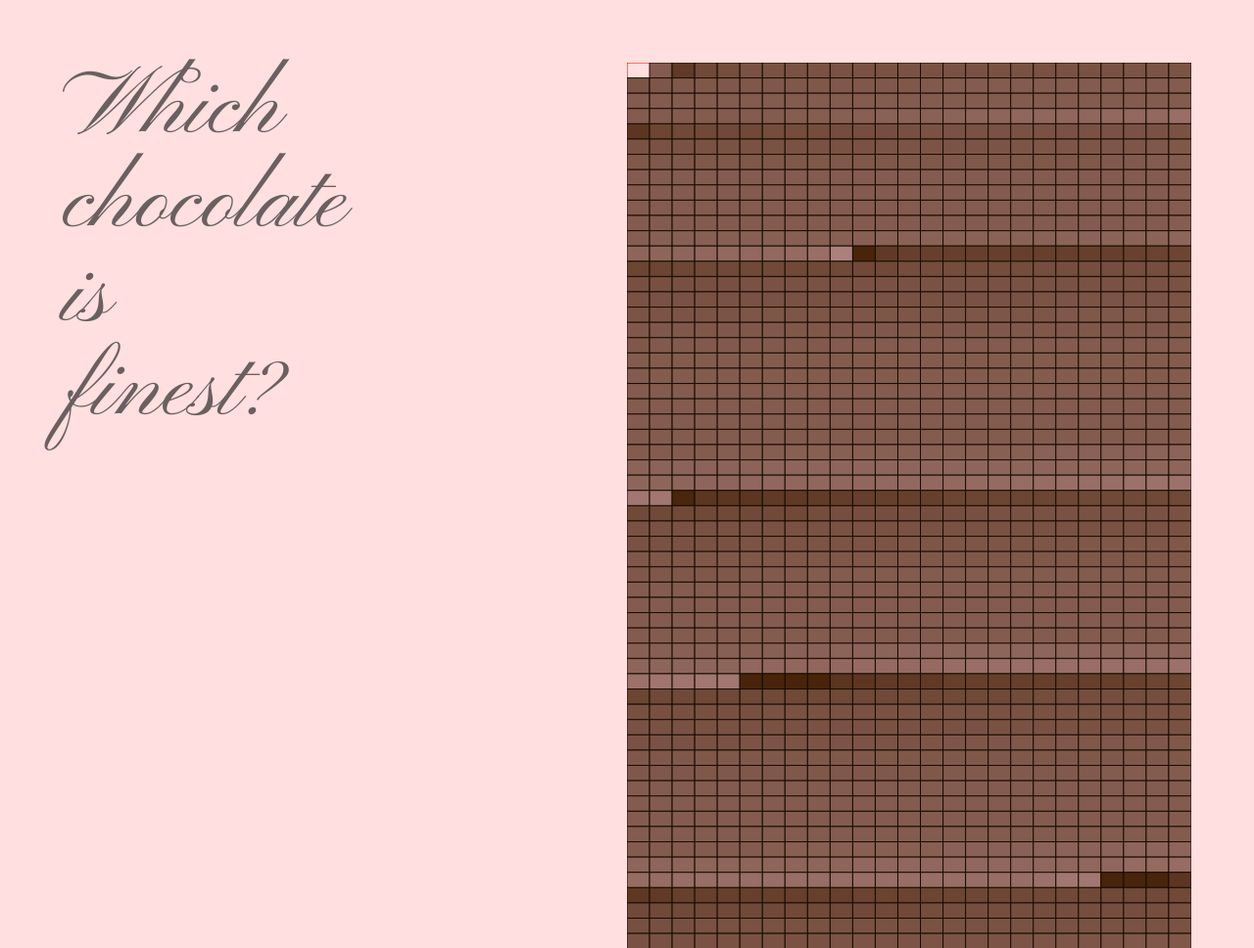
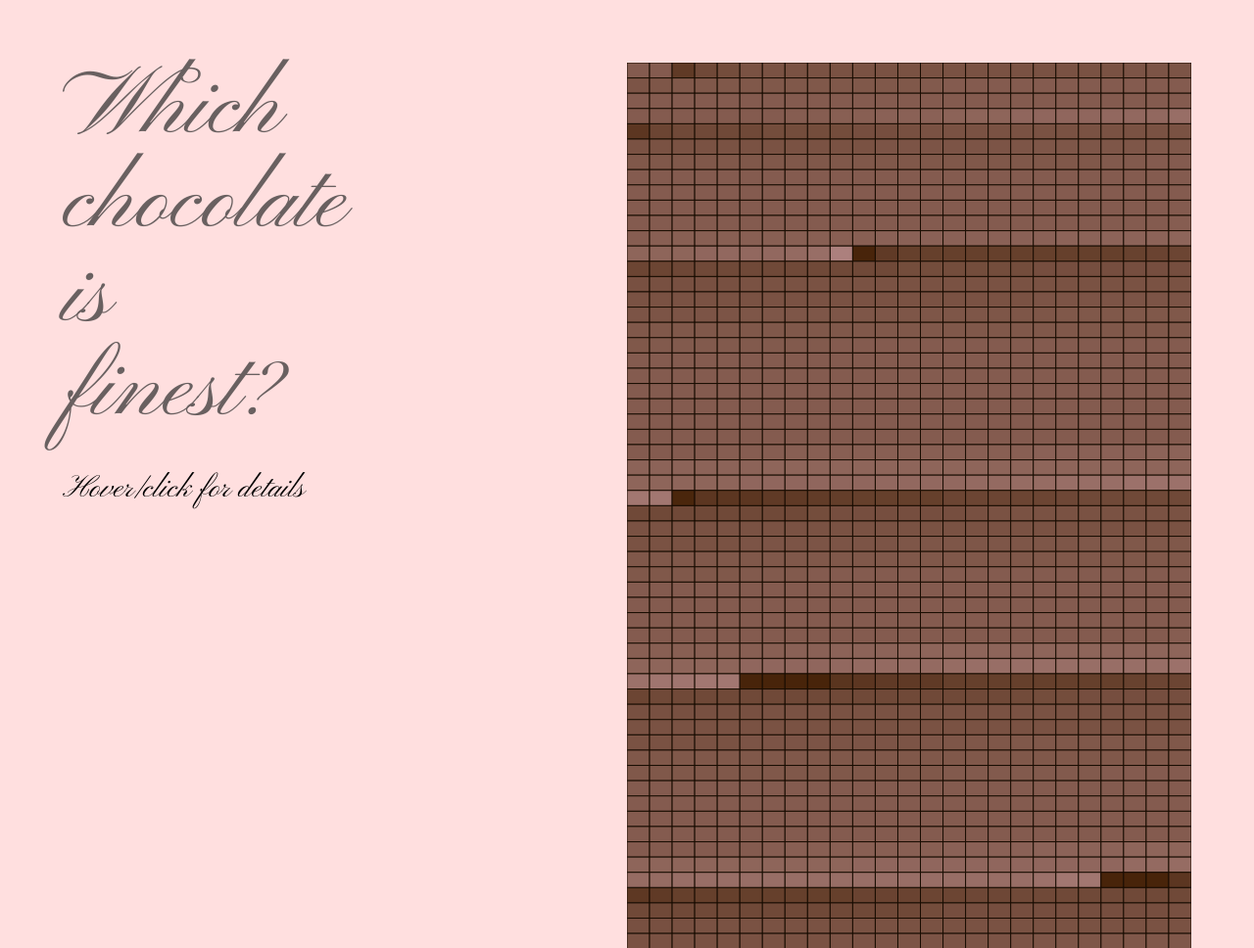
Before and after one commit to NohaKareem/Chocolate-ratings, a website: page index.html in a window 1280 px wide. Shown: the top 968 px of the page at 98% size. Drawn offline with nearby package versions, Linux system fonts and the light colour scheme.

Commit message:
Code cleanup + add alternative view

```diff
--- a/index.html
+++ b/index.html
@@ -15,11 +15,10 @@
     </head>
 
     <body>
-        <!-- <img src="https://lipis.github.io/flag-icon-css/flags/4x3/ca.svg" alt="" style="width:40%"> -->
         <div class="container">
             <div class="leftPanel">
                 <h1>Which chocolate is finest?</h1>
-                <div class="tooltip"></div>
+                <div class="tooltip">Hover/click for details</div>
             </div>
             <div id="vis"></div>
         </div>
--- a/js/main.js
+++ b/js/main.js
@@ -1,4 +1,4 @@
-const VIS_HT = window.innerHeight * .7, VIS_WID = window.innerWidth * .45; //~
+const VIS_HT = window.innerHeight * .7, VIS_WID = window.innerWidth * .45;
 const MAX_BOXES_PER_ROW = 25, MARGIN = 2.5;
 let box_ht, prevRows = 0;
 
@@ -16,11 +16,12 @@ var dataset = d3.csv('flavors_of_cacao.csv').get((dataset) => {
 		countryCodesData.find(country => country.Name == "Trinidad and Tobago").Name = "Trinidad, Tobago";
 		countryCodesData.push({ Name: 'Hawaii', Code: 'US' });
 
-		// Account for typos
+		// account for typos
 		countryCodesData.push({ Name: 'Domincan Republic', Code: 'DO' });
 		countryCodesData.push({ Name: 'Cost Rica', Code: 'CR' });
 
-		// helper methods~
+		// helper methods
+		// sort chocolates by cocoa
 		let sortChocByCocoa = (c1, c2) => { return removePercent(c2['Cocoa Percent']) - removePercent(c1['Cocoa Percent']) }
 
 		// sort chocolates by rating, then cocoa percent
@@ -94,44 +95,51 @@ var dataset = d3.csv('flavors_of_cacao.csv').get((dataset) => {
 			.attr('class', 'clickInfo')
 			.style('opacity', 0)
 
+		let boxWid = VIS_WID / MAX_BOXES_PER_ROW;
+
+		renderChocRatingBar = (rating, isFullDataset) => {
+			let ratingDataset = rating;
+
+			// generate partial datasets per ranking
+			if (!isFullDataset) {
+				ratingDataset = dataset.filter(choc => {
+					return (choc.Rating >= rating && choc.Rating < rating + 1);
+				}).sort(sortChocByCocoa);
+			}
+
 			// container
 			let svg = d3.select('#vis')
 				.append('svg')
-			.attr('height', VIS_HT * 2)
-			.attr('width', VIS_WID)
+				.attr('height', (ratingDataset.length / MAX_BOXES_PER_ROW) * box_ht + MARGIN * 10)
+				.attr('width', VIS_WID);
 
-		//~ border http://bl.ocks.org/AndrewStaroscik/5222370
-		let borderPath = svg.append("rect")
-			.attr("x", 0)
-			.attr("y", 0)
-			.attr("height", VIS_HT * 2)
-			.attr("width", VIS_WID)
-			.style("stroke", 'red')
-			.style("fill", "none")
-			.style("stroke-width", 1);
-		//~
-
-		let currWid = VIS_WID / MAX_BOXES_PER_ROW;
-
-		renderChocRatingBar = rating => {
-			// let ratingDataset = dataset.filter(choc => {
-			// 	return (choc.Rating >= rating && choc.Rating < rating + 1);
-			// }).sort(sortChocByCocoa);
-
-			console.log('prevRows', prevRows)
+			if(!isFullDataset) {
+				let ratingLabels =
+				svg.append('text')
+				// d3.select('#vis')
+				// .selectAll('text')
+				.data(rating)
+				.enter()
+				.attr('x', VIS_WID + MARGIN * 5)
+				.attr('y', (ratingDataset.length / MAX_BOXES_PER_ROW) * box_ht + MARGIN * 10 / 2)
+				.attr('font-size', '50px')
+				.attr('x', d=> {
+					console.log('in text')
+				})
+				// .append('text');
+			}
 
 			svg.selectAll('rect')
-			// .data(ratingDataset)
-			.data(rating)
+				.data(ratingDataset)
 				.enter()
 				.append('rect')
 
 				.attr('stroke', '#180c01')
 				.attr('stroke-width', '1')
 
-			.attr('y', (d, i) => { return (parseInt(i / MAX_BOXES_PER_ROW) * box_ht) }) // + (prevRows * box_ht)~
-			.attr('x', (d, i) => { return ((i % MAX_BOXES_PER_ROW) * currWid); })
-			.attr('width', currWid)
+				.attr('y', (d, i) => { return (parseInt(i / MAX_BOXES_PER_ROW) * box_ht) })
+				.attr('x', (d, i) => { return ((i % MAX_BOXES_PER_ROW) * boxWid); })
+				.attr('width', boxWid)
 				.attr('height', box_ht)
 				.attr('fill', (d) => { return cocoaColorScale(removePercent(d['Cocoa Percent'])); })
 
@@ -145,6 +153,8 @@ var dataset = d3.csv('flavors_of_cacao.csv').get((dataset) => {
 						.style('left', `${ d3.event.pageX }px`)
 						.style('top', `${ d3.event.pageY }px`);
 				})
+
+				// side info bar
 				.on('click', d => {
 					sideToolTip.transition()
 						.duration(250)
@@ -152,13 +162,11 @@ var dataset = d3.csv('flavors_of_cacao.csv').get((dataset) => {
 
 					sideToolTip.html(getTooltipData(d));
 				});
-
-			prevRows += svg.style('height');//ratingDataset.length;~
 		}
 
 		// for(let i = 5; i > 0; i--) {
-		// 	renderChocRatingBar(i);
+		// 	renderChocRatingBar(i, false);
 		// }
-		renderChocRatingBar(sortedChcolates);
+		renderChocRatingBar(sortedChcolates, true);
 	});
 });
```
Lines whose indentation alone changed are shown as unchanged.
